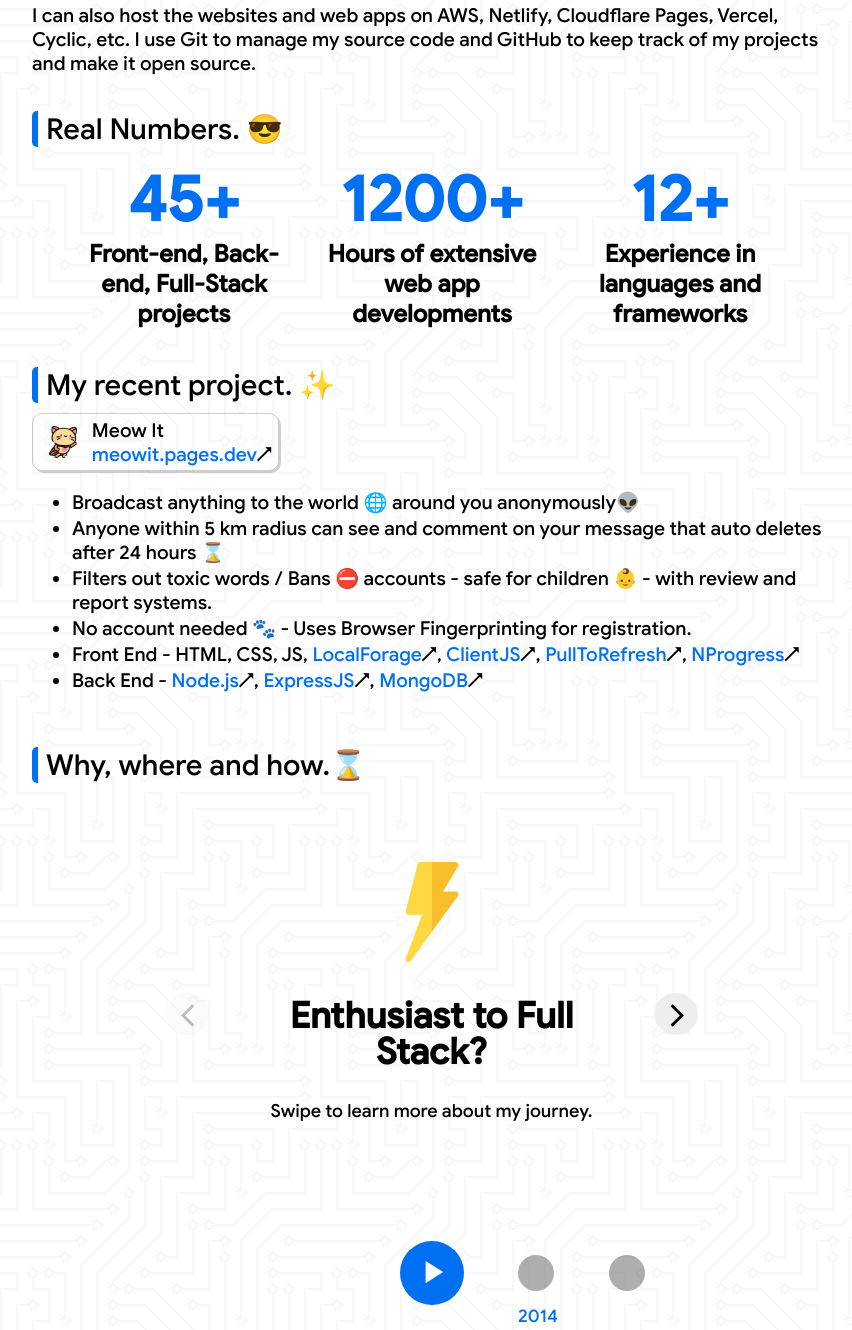
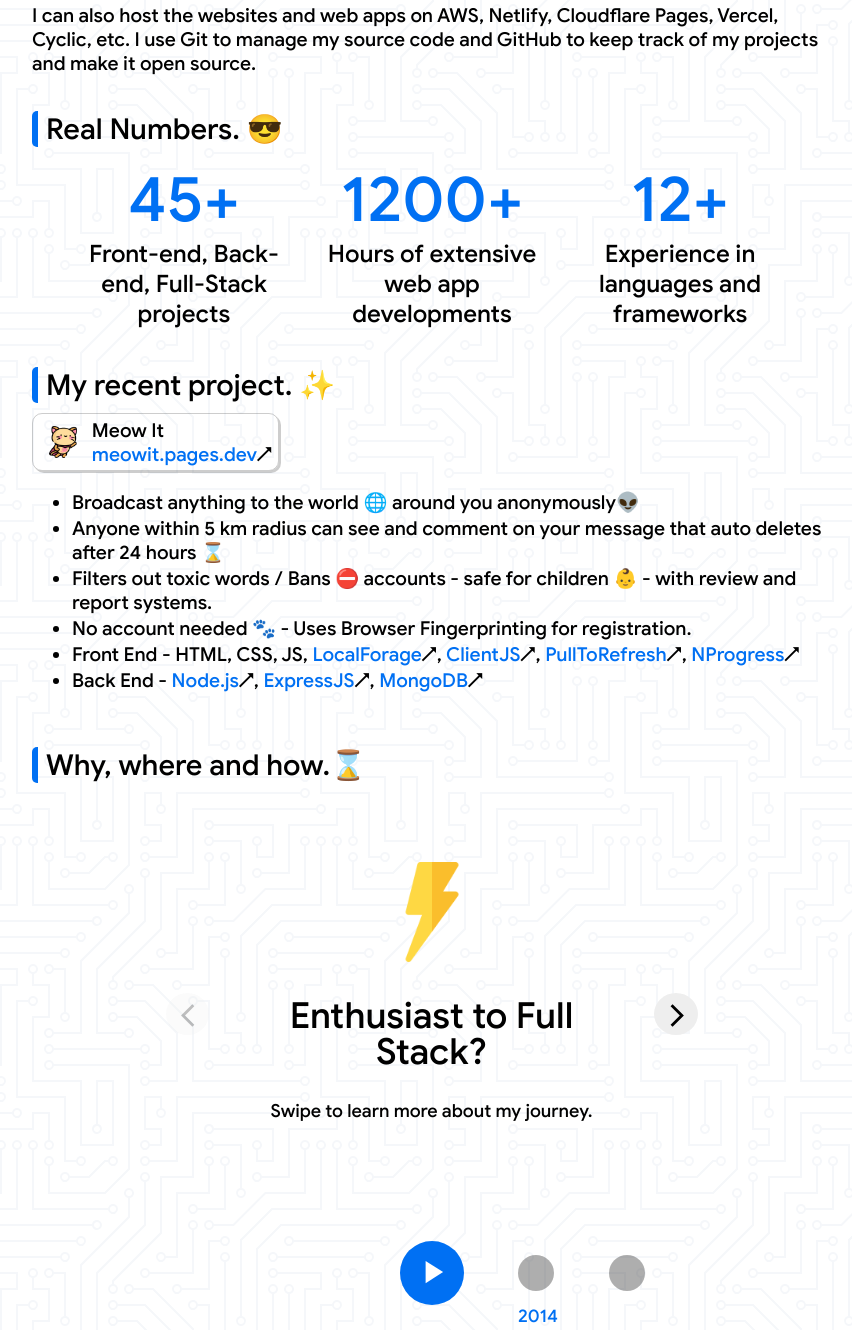
Before and after one commit to tharunoptimus/short-portfolio, a plain HTML site: page formattedIndex.html in a window 1280 px wide. Shown: the part 1010-2340 px from the top of the page, without its empty margins (208-1060 px from the left). Drawn offline with Linux system fonts and the light colour scheme.

Commit message:
Removed the boldness for iOS compactibility

```diff
--- a/slides.css
+++ b/slides.css
@@ -182,7 +182,6 @@
 
 .slideTitle {
 	font-size: 36px;
-	font-weight: bold;
 	padding: 0;
 	line-height: 1;
 	margin-bottom: 30px;
--- a/style.css
+++ b/style.css
@@ -362,7 +362,6 @@ li {
 
 .number p {
     font-size: 1.5rem;
-    font-weight: 600;
     margin: 0;
     text-align: center;
 }
```
Also changed, not shown: index.html (+1 -1 lines).
